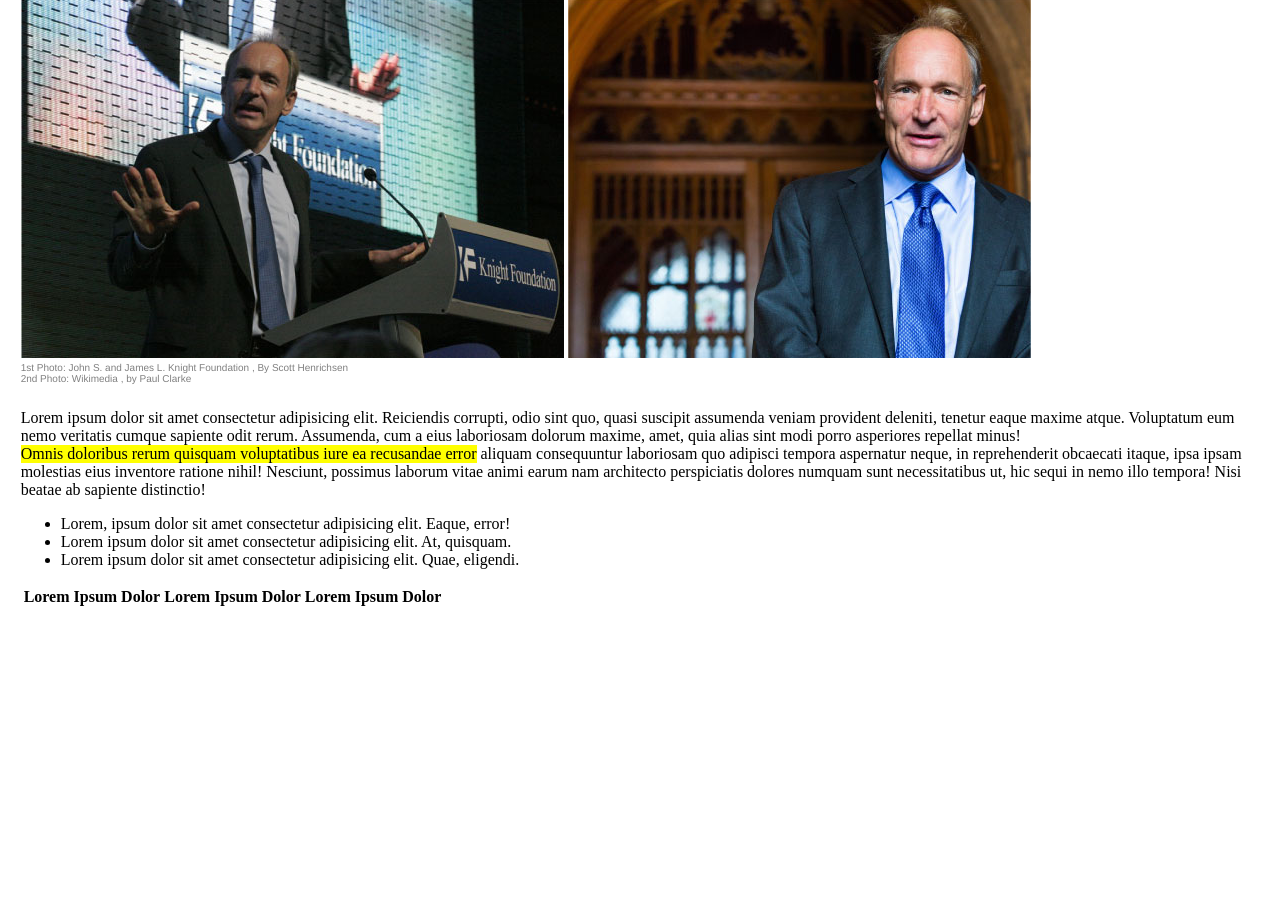
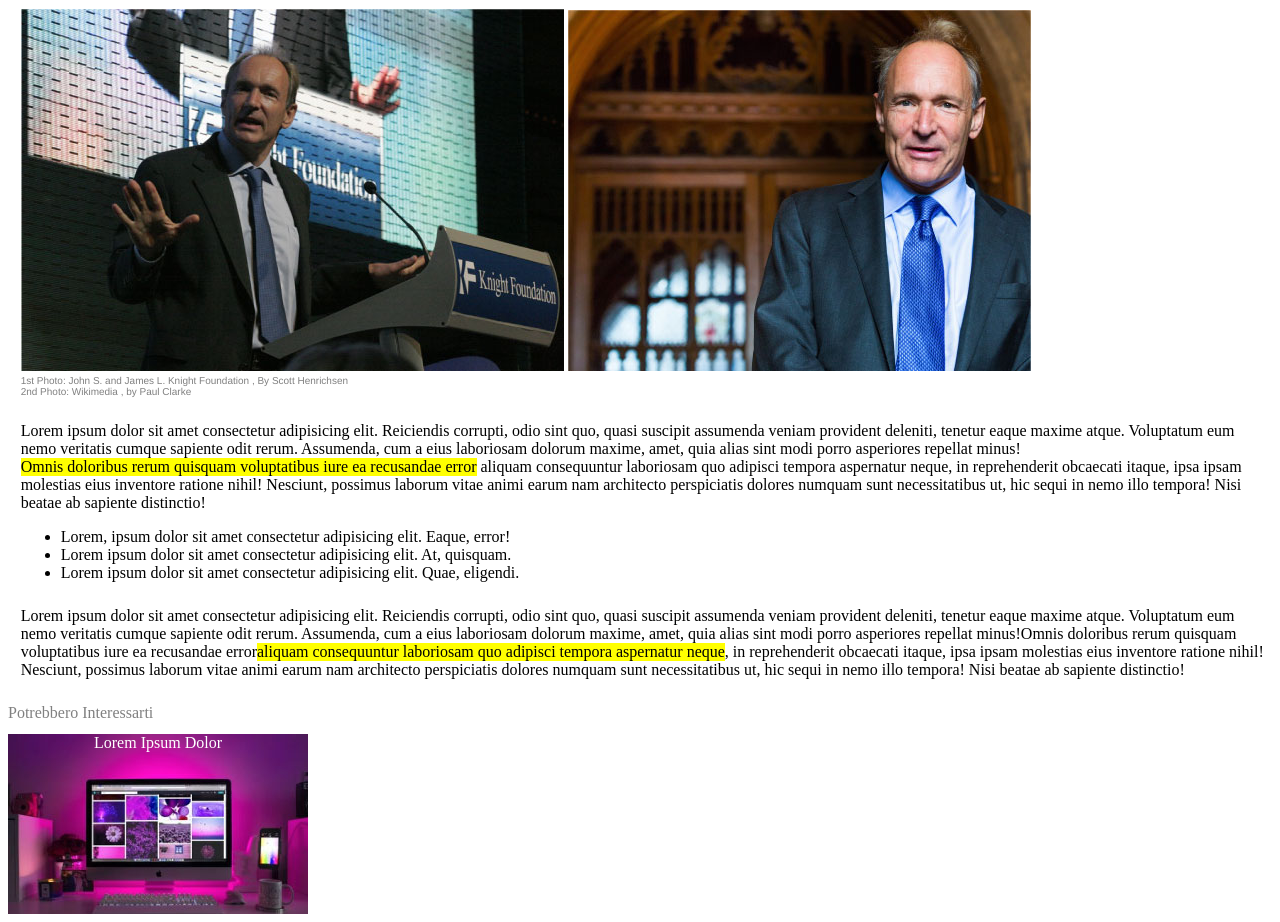
Before and after one commit to SimonaCaruso87/html-css-booleaner, a plain HTML site: page index.html in a window 1280 px wide. Shown: the part 173-1095 px from the top of the page. Before the commit the page ends 800 px from the top, so only its background shows below. Drawn offline with Linux system fonts and the light colour scheme.

Commit message:
conclusione esercizio

```diff
--- a/index.html
+++ b/index.html
@@ -20,8 +20,8 @@
    <!-- Inizio Sezione di testo -->
    <main>
     <!-- Internet deve essere...-->
-      <section>
-        <h1>Internet deve essere al servizio del "bene pubblico" : il manifesto di Tim Berners-Lee</h1>
+    <section>
+        <h1 class="Titolo">Internet deve essere al servizio del "bene pubblico" : il manifesto di Tim Berners-Lee</h1>
           <span class="scritto">Scritto da <span class="colore-logo">The Booleaner </span></span>
           <span class="data-manifesto">il 10/10/2020</span>
     <div>
@@ -56,22 +56,19 @@
 
      <!-- Tabella Lorem -->
      <section>
-             <table>
-                <thead>
-                    <th>Lorem Ipsum Dolor</th>
-                    <th>Lorem Ipsum Dolor</th>
-                    <th>Lorem Ipsum Dolor</th>
-                </thead>
-             </table>
      </section>
      <!-- Fine Tabella Lorem -->
+
+     <section>
+        <span class="paragrafo">Lorem ipsum dolor sit amet consectetur adipisicing elit. Reiciendis corrupti, odio sint quo, quasi suscipit assumenda veniam provident deleniti, tenetur eaque maxime atque. Voluptatum eum nemo veritatis cumque sapiente odit rerum. Assumenda, cum a eius laboriosam dolorum maxime, amet, quia alias sint modi porro asperiores repellat minus!Omnis doloribus rerum quisquam voluptatibus iure ea recusandae error<span class="paragrafo-importante">aliquam consequuntur laboriosam quo adipisci tempora aspernatur neque</span>, in reprehenderit obcaecati itaque, ipsa ipsam molestias eius inventore ratione nihil! Nesciunt, possimus laborum vitae animi earum nam architecto perspiciatis dolores numquam sunt necessitatibus ut, hic sequi in nemo illo tempora! Nisi beatae ab sapiente distinctio!</span>
+     </section>
    </main>
    <!-- Fine Sezione di testo -->
 
    <!-- Inizio Footer -->
    <Footer>
-
-
+     <span class="interessi">Potrebbero Interessarti</span>
+     <div class="foto-footer">Lorem Ipsum Dolor</div>
    </Footer>
 </body>
 </html>
--- a/style.css
+++ b/style.css
@@ -13,11 +13,14 @@ main{
     height: 50%;
     padding-top: 30px;
 }
+.titolo{
+    margin-bottom: 0%;
+    margin-top: 0%;
+}
 .scritto{
     font-size: 13px;
     font-family: 'Franklin Gothic Medium', 'Arial Narrow', Arial, sans-serif;
     color: grey;
-    padding-top: 1%;
 }
 
 .colore-logo{
@@ -32,6 +35,7 @@ h1{
     color: grey;
     font-family: 'Franklin Gothic Medium', 'Arial Narrow', Arial, sans-serif;
     font-size: 10px;
+    padding-bottom: 1%;
 }
 .trafiletto-foto{
     display: block;
@@ -47,3 +51,18 @@ h1{
      margin-top: 2%;
      display: block;
 }
+.interessi{
+ color: grey;
+ font-size: 16px;
+ margin-top: 2%;
+ display: block;
+}
+.foto-footer{
+    background-image: url(img/monitor.jpg);
+    width: 300px;
+    height: 180px;
+    color:white;
+    text-align: center;
+    margin-top: 1%;
+    font-size: medium;
+}
```
